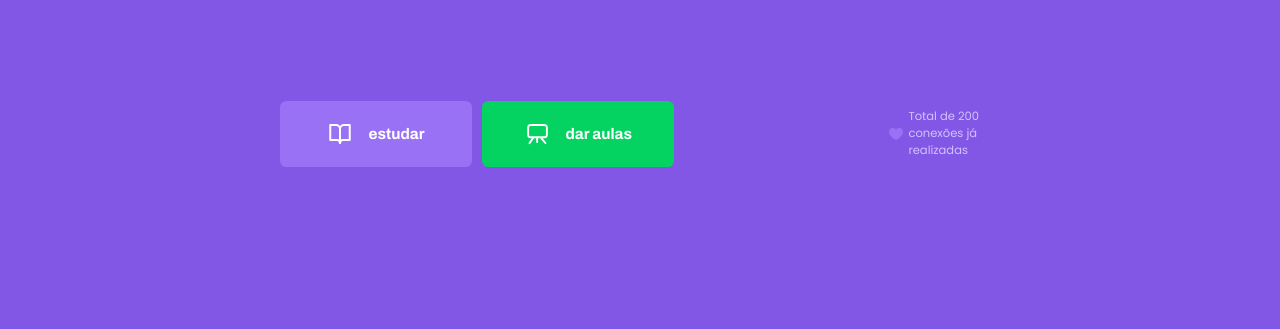
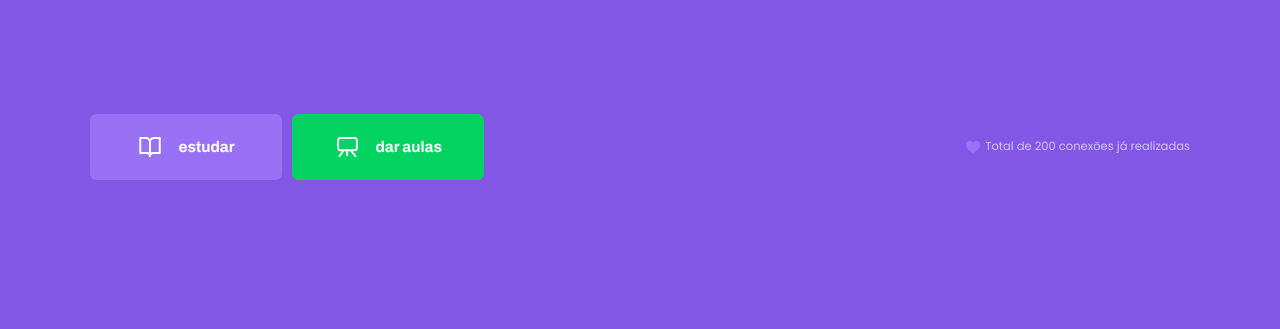
Before and after one commit to AmaralLuan/Proffy, a plain HTML site: page index.html in a window 1280 px wide. Shown: the part 479-808 px from the top of the page. Drawn offline with Linux system fonts and the light colour scheme.

Commit message:
landing-correction

```diff
--- a/css/main.css
+++ b/css/main.css
@@ -29,7 +29,7 @@ textarea {
 
 
 #container {
-    width: 90vh;
+    width: 90vw;
     max-width: 700px;
 }
 
--- a/css/partials/page-landing.css
+++ b/css/partials/page-landing.css
@@ -108,7 +108,8 @@
         grid-template-areas:
         "proffy image image"
         "button button texting";
-        gap: 60px;
+        column-gap: 87px;
+        row-gap: 86px;
     }
 
     .logo-container{
```
